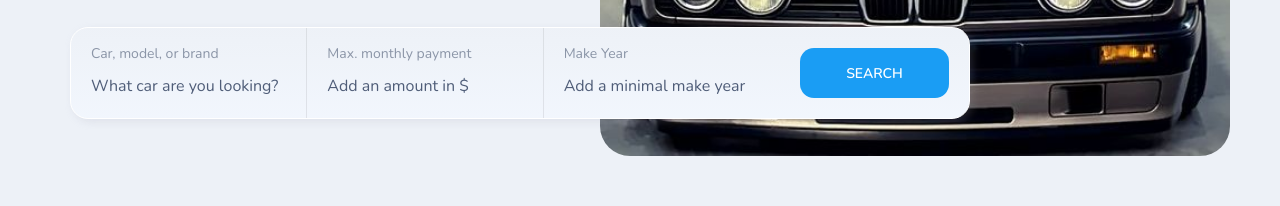
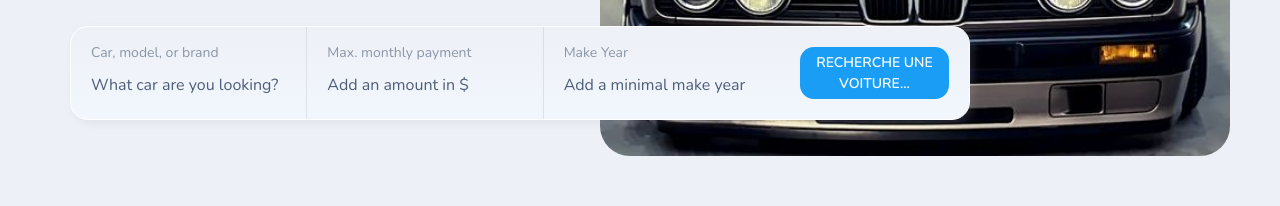
Before and after one commit to Alhoussen/PTrore, a plain HTML site: page Auto3/index.html in a window 1280 px wide. Shown: the part 594-800 px from the top of the page. Drawn offline with nearby package versions, Linux system fonts and the light colour scheme.

Commit message:
recherche UNE VOITURE

```diff
--- a/Auto3/index.html
+++ b/Auto3/index.html
@@ -138,7 +138,7 @@
               <input type="text" name="year" id="input-3" class="input-field" placeholder="Add a minimal make year">
             </div>
 
-            <button type="submit" class="btn">Search</button>
+            <button type="submit" class="btn">Recherche une voiture...</button>
 
           </form>
 
```
